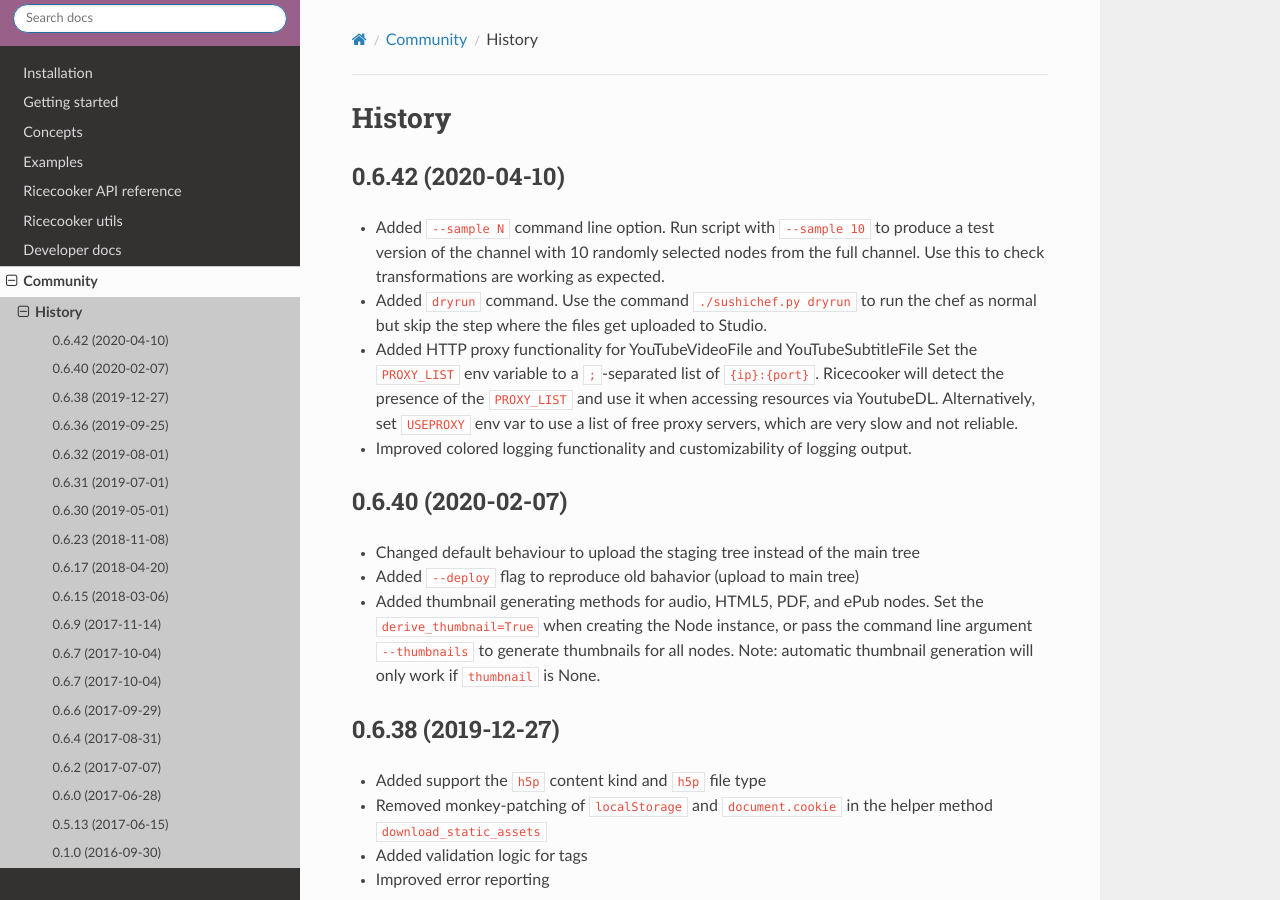
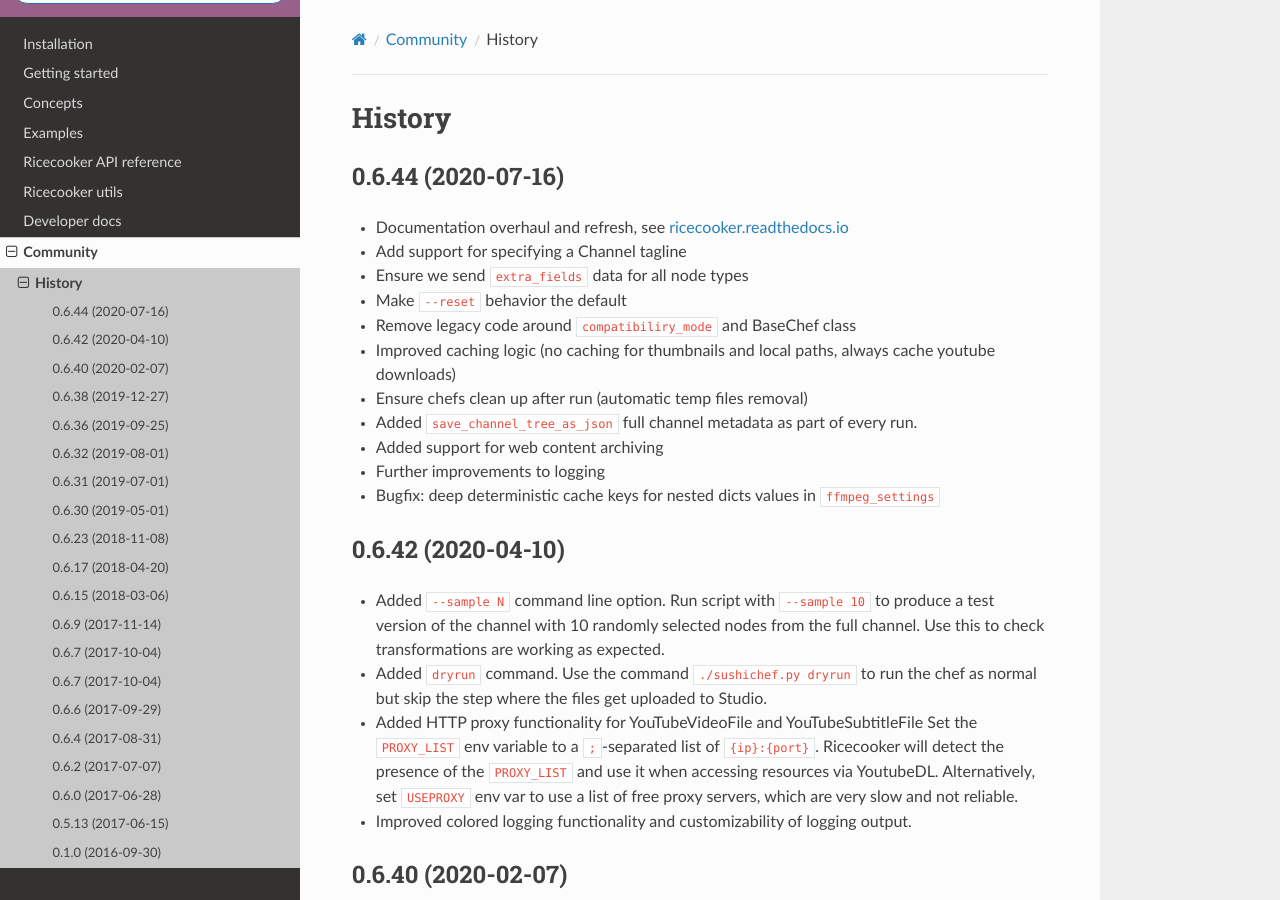
Before and after one commit to learningequality/ricecooker, a Sphinx documentation site: the page built from docs/history.rst, in a window 1280 px wide and 900 px high. Built offline with Sphinx 7.4.7 and the Read the Docs theme 2.0.0, drawn with Linux system fonts in a browser that asks for light colours.

Commit message:
Bump version number to prep for release

```diff
--- a/docs/history.rst
+++ b/docs/history.rst
@@ -1,6 +1,20 @@
 =======
 History
 =======
+
+0.6.44 (2020-07-16)
+-------------------
+* Documentation overhaul and refresh, see `ricecooker.readthedocs.io <https://ricecooker.readthedocs.io/>`__
+* Add support for specifying a Channel tagline
+* Ensure we send ``extra_fields`` data for all node types
+* Make ``--reset`` behavior the default
+* Remove legacy code around ``compatibiliry_mode`` and BaseChef class
+* Improved caching logic (no caching for thumbnails and local paths, always cache youtube downloads)
+* Ensure chefs clean up after run (automatic temp files removal)
+* Added ``save_channel_tree_as_json`` full channel metadata as part of every run.
+* Added support for web content archiving
+* Further improvements to logging
+* Bugfix: deep deterministic cache keys for nested dicts values in ``ffmpeg_settings``
 
 
 0.6.42 (2020-04-10)
--- a/ricecooker/__init__.py
+++ b/ricecooker/__init__.py
@@ -2,7 +2,7 @@
 
 __author__ = 'Learning Equality'
 __email__ = 'jordan@learningequality.org'
-__version__ = '0.6.43'
+__version__ = '0.6.44'
 
 
 import sys
```
